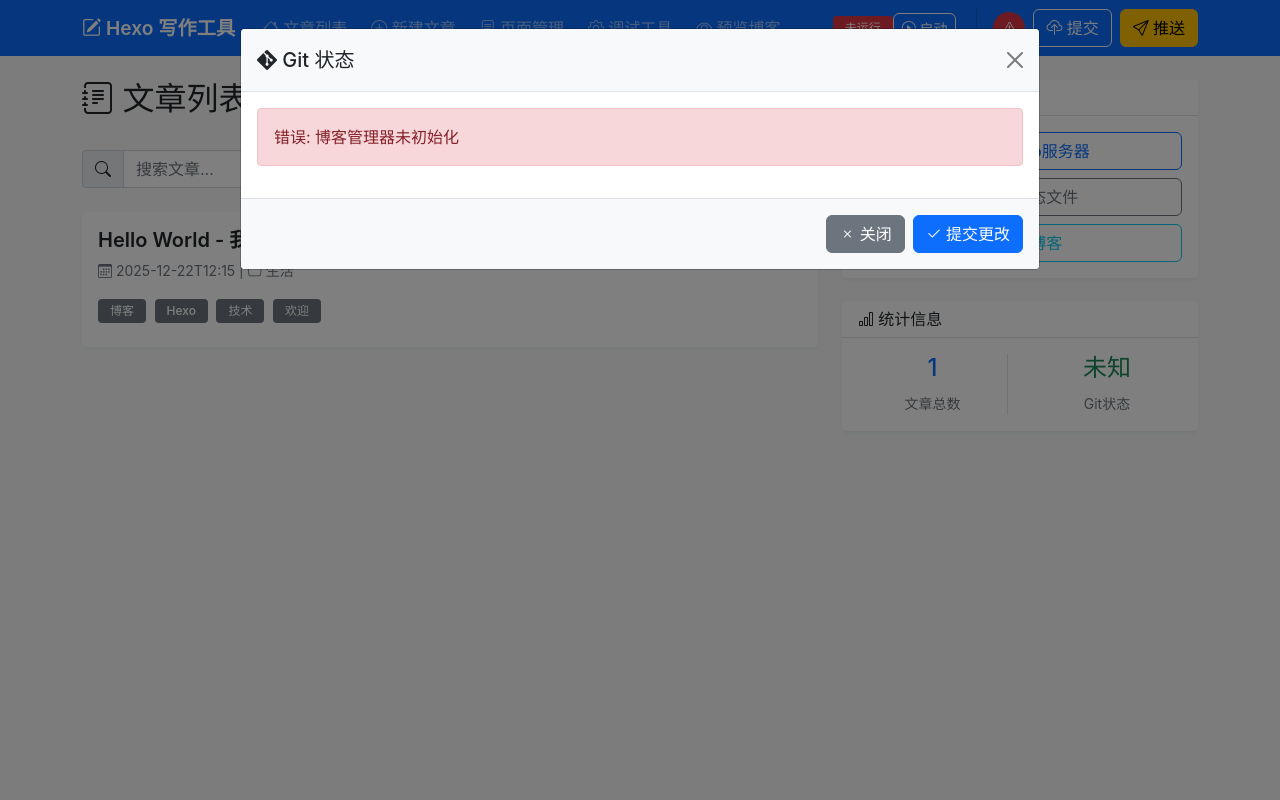
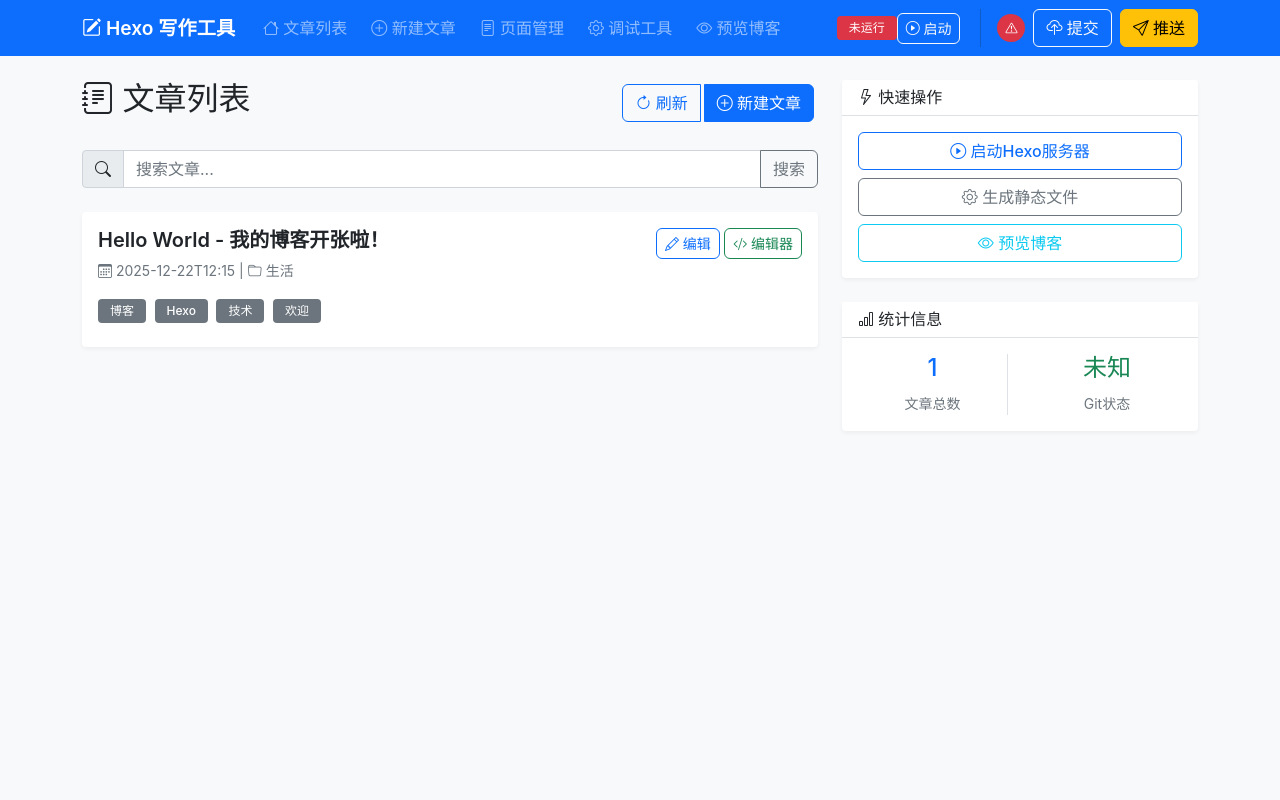
Before and after one commit to myki-jim/myki-jim.github.io, a Flask app: page / in a window 1280 px wide. Run offline with Flask 2, Linux system fonts and the light colour scheme; data that the repository does not hold is empty; some libraries are stand-ins or nearby versions.

Commit message:
大幅简化Git状态显示 - 去除模态框和复杂指示器
主要改进:
1. 完全移除Git状态模态框
   - 删除弹窗界面，减少界面干扰
   - 移除相关的JavaScript函数和CSS样式

2. 极简Git状态指示器设计
   - 只显示绿色对号(干净)或黄色上箭头(有更新)
   - 移除数字标记和复杂悬停效果
   - 移除点击交互，只作为状态显示

3. 保持核心功能
   - 保留快速提交和推送按钮
   - 保持状态实时更新(每30秒)
   - 保留基本的视觉反馈

设计理念:
- 干净就是最好的UI
- 减少不必要的界面元素
- 专注于核心功能

🤖 Generated with [Claude Code](https://claude.com/claude-code)

Co-Authored-By: Claude Sonnet 4.5 <noreply@anthropic.com>

```diff
--- a/blog_tools/web/static/css/style.css
+++ b/blog_tools/web/static/css/style.css
@@ -347,27 +347,17 @@ pre {
     display: inline-flex;
     align-items: center;
     justify-content: center;
-    width: 32px;
-    height: 32px;
+    width: 28px;
+    height: 28px;
     border-radius: 50%;
-    cursor: pointer;
-    transition: all 0.2s ease;
     margin: 0 0.5rem;
-    position: relative;
-    font-size: 14px;
+    font-size: 12px;
     color: #fff;
-    background-color: var(--secondary-color);
-    border: 2px solid rgba(255, 255, 255, 0.2);
-}
-
-.git-status-indicator:hover {
-    transform: scale(1.1);
-    box-shadow: 0 2px 8px rgba(0, 0, 0, 0.2);
+    transition: background-color 0.2s ease;
 }
 
 .git-status-indicator.git-clean {
-    background-color: var(--success-color);
-    border-color: rgba(25, 135, 84, 0.3);
+    background-color: #198754;
 }
 
 .git-status-indicator.git-clean:hover {
@@ -375,8 +365,7 @@ pre {
 }
 
 .git-status-indicator.git-dirty {
-    background-color: var(--warning-color);
-    border-color: rgba(255, 193, 7, 0.3);
+    background-color: #ffc107;
 }
 
 .git-status-indicator.git-dirty:hover {
@@ -384,51 +373,9 @@ pre {
 }
 
 .git-status-indicator.git-error {
-    background-color: var(--danger-color);
-    border-color: rgba(220, 53, 69, 0.3);
+    background-color: #dc3545;
 }
 
 .git-status-indicator.git-error:hover {
     background-color: #bb2d3b;
 }
-
-.git-count {
-    position: absolute;
-    top: -4px;
-    right: -4px;
-    background-color: var(--danger-color);
-    color: #fff;
-    font-size: 10px;
-    font-weight: bold;
-    border-radius: 50%;
-    width: 16px;
-    height: 16px;
-    display: flex;
-    align-items: center;
-    justify-content: center;
-    line-height: 1;
-    border: 1px solid #fff;
-}
-
-/* Git状态详情样式 */
-.git-status-details {
-    font-size: 0.9rem;
-}
-
-.git-status-details p {
-    margin-bottom: 0.75rem;
-}
-
-.git-status-details ul {
-    margin-bottom: 0;
-}
-
-.git-status-details li {
-    margin-bottom: 0.25rem;
-    padding: 0.25rem 0;
-    border-bottom: 1px solid #f1f3f4;
-}
-
-.git-status-details li:last-child {
-    border-bottom: none;
-}
--- a/blog_tools/web/static/js/app.js
+++ b/blog_tools/web/static/js/app.js
@@ -114,69 +114,15 @@ function updateGitStatusIndicator(data) {
         gitStatusElement.innerHTML = '<i class="bi bi-exclamation-triangle"></i>';
     } else if (data.is_clean) {
         gitStatusElement.className = 'git-status-indicator git-clean';
-        gitStatusElement.title = 'Git状态: 干净 - 点击查看详情';
-        gitStatusElement.innerHTML = '<i class="bi bi-check-circle"></i>';
+        gitStatusElement.title = 'Git状态: 干净';
+        gitStatusElement.innerHTML = '<i class="bi bi-check2"></i>';
     } else {
-        const changesCount =
-            (data.modified_files ? data.modified_files.length : 0) +
-            (data.untracked_files ? data.untracked_files.length : 0);
-
         gitStatusElement.className = 'git-status-indicator git-dirty';
-        gitStatusElement.title = `Git状态: ${changesCount} 个更改 - 点击查看详情`;
-        gitStatusElement.innerHTML = `<i class="bi bi-pencil-square"></i>`;
-        if (changesCount > 0) {
-            gitStatusElement.innerHTML += `<span class="git-count">${changesCount}</span>`;
-        }
+        gitStatusElement.title = 'Git状态: 有待提交的更改';
+        gitStatusElement.innerHTML = '<i class="bi bi-arrow-up"></i>';
     }
 }
 
-// 更新Git状态显示内容
-function updateGitStatusDisplay(data) {
-    const gitStatusInfo = document.getElementById('gitStatusContent');
-    if (!gitStatusInfo) return;
-
-    let html = '';
-
-    if (data.error) {
-        html = `<div class="alert alert-danger">错误: ${data.error}</div>`;
-    } else {
-        html = '<div class="git-status-details">';
-        html += `<p><strong><i class="bi bi-diagram-2"></i> 分支:</strong> ${data.branch}</p>`;
-        html += `<p><strong><i class="bi bi-info-circle"></i> 状态:</strong> ${data.is_clean ? '✅ 干净' : '⚠️ 有更改'}</p>`;
-
-        if (!data.is_clean) {
-            html += '<div class="mt-3"><strong><i class="bi bi-file-text"></i> 更改详情:</strong></div>';
-
-            if (data.untracked_files && data.untracked_files.length > 0) {
-                html += '<div class="mt-2"><strong>新增文件:</strong><ul class="list-unstyled ms-3">';
-                data.untracked_files.forEach(file => {
-                    html += `<li class="text-muted small"><i class="bi bi-plus-circle"></i> ${file}</li>`;
-                });
-                html += '</ul></div>';
-            }
-
-            if (data.modified_files && data.modified_files.length > 0) {
-                html += '<div class="mt-2"><strong>修改文件:</strong><ul class="list-unstyled ms-3">';
-                data.modified_files.forEach(file => {
-                    html += `<li class="text-warning small"><i class="bi bi-pencil"></i> ${file}</li>`;
-                });
-                html += '</ul></div>';
-            }
-
-            if (data.staged_files && data.staged_files.length > 0) {
-                html += '<div class="mt-2"><strong>已暂存:</strong><ul class="list-unstyled ms-3">';
-                data.staged_files.forEach(file => {
-                    html += `<li class="text-info small"><i class="bi bi-check-square"></i> ${file}</li>`;
-                });
-                html += '</ul></div>';
-            }
-        }
-
-        html += '</div>';
-    }
-
-    gitStatusInfo.innerHTML = html;
-}
 
 // 快速提交
 function quickCommit() {
@@ -255,53 +201,11 @@ function quickPush() {
     });
 }
 
-// 显示Git状态模态框
-function showGitStatusModal() {
-    // 先显示加载状态
-    const content = document.getElementById('gitStatusContent');
-    content.innerHTML = `
-        <div class="text-center">
-            <div class="spinner-border spinner-border-sm" role="status">
-                <span class="visually-hidden">检查中...</span>
-            </div>
-            <p class="mt-2">正在检查Git状态...</p>
-        </div>
-    `;
-
-    // 显示模态框
-    const modal = new bootstrap.Modal(document.getElementById('gitStatusModal'));
-    modal.show();
-
-    // 获取Git状态
-    fetch('/git_status')
-        .then(response => response.json())
-        .then(data => {
-            updateGitStatusDisplay(data);
-        })
-        .catch(error => {
-            console.log('获取Git状态失败');
-            content.innerHTML = `
-                <div class="alert alert-danger">
-                    <i class="bi bi-exclamation-triangle"></i>
-                    获取Git状态失败: ${error}
-                </div>
-            `;
-        });
-}
-
-// 检查Git状态（用于按钮点击）
-function checkGitStatus() {
-    showGitStatusModal();
-}
 
 // 提交更改
 function commitChanges() {
-    const modal = bootstrap.Modal.getInstance(document.getElementById('gitStatusModal'));
-    modal.hide();
-
-    setTimeout(() => {
-        quickCommit();
-    }, 500);
+    // 直接调用快速提交
+    quickCommit();
 }
 
 // 显示提示消息
--- a/blog_tools/web/templates/base.html
+++ b/blog_tools/web/templates/base.html
@@ -58,8 +58,8 @@
                     </div>
                     <div class="vr me-2"></div>
                     <!-- Git状态指示器 -->
-                    <div id="gitStatusIndicator" class="git-status-indicator git-clean" onclick="showGitStatusModal()">
-                        <i class="bi bi-check-circle"></i>
+                    <div id="gitStatusIndicator" class="git-status-indicator git-clean">
+                        <i class="bi bi-check2"></i>
                     </div>
                     <!-- Git操作 -->
                     <button class="btn btn-outline-light me-2" onclick="quickCommit()">
@@ -88,37 +88,6 @@
         {% block content %}{% endblock %}
     </div>
 
-    <!-- Git状态模态框 -->
-    <div class="modal fade" id="gitStatusModal" tabindex="-1">
-        <div class="modal-dialog modal-lg">
-            <div class="modal-content">
-                <div class="modal-header">
-                    <h5 class="modal-title">
-                        <i class="bi bi-git"></i> Git 状态
-                    </h5>
-                    <button type="button" class="btn-close" data-bs-dismiss="modal"></button>
-                </div>
-                <div class="modal-body">
-                    <div id="gitStatusContent">
-                        <div class="text-center">
-                            <div class="spinner-border spinner-border-sm" role="status">
-                                <span class="visually-hidden">检查中...</span>
-                            </div>
-                            <p class="mt-2">正在检查Git状态...</p>
-                        </div>
-                    </div>
-                </div>
-                <div class="modal-footer">
-                    <button type="button" class="btn btn-secondary" data-bs-dismiss="modal">
-                        <i class="bi bi-x"></i> 关闭
-                    </button>
-                    <button type="button" class="btn btn-primary" onclick="commitChanges()">
-                        <i class="bi bi-check2"></i> 提交更改
-                    </button>
-                </div>
-            </div>
-        </div>
-    </div>
 
     <!-- 提交模态框 -->
     <div class="modal fade" id="commitModal" tabindex="-1">
```
